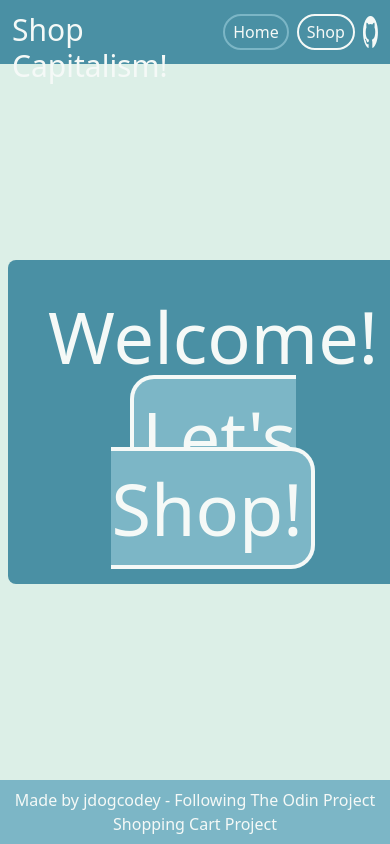
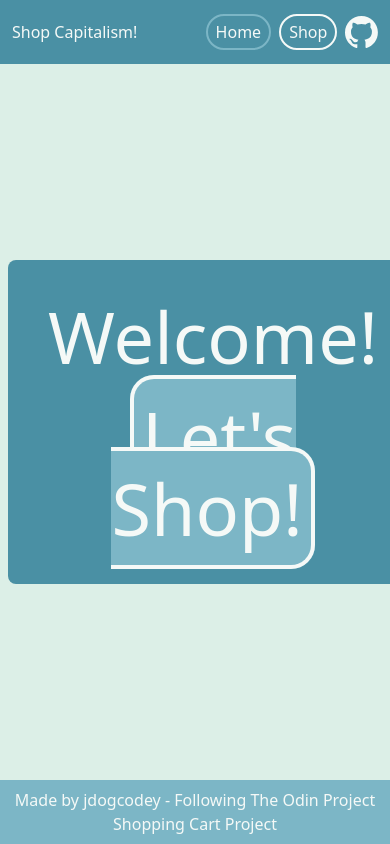
Before and after one commit to jdogcodey/shopping-cart, a React (Vite) app: page / in a window 390 px wide. Shown: the top 844 px of the page. Built offline with nearby package versions, Linux system fonts and the light colour scheme.

Commit message:
fix: mobile basket button

```diff
--- a/src/routes/Header.jsx
+++ b/src/routes/Header.jsx
@@ -3,8 +3,8 @@ import githubLogo from '../assets/github-mark.svg';
 
 export default function Header() {
     return (
-        <header className="flex flex-row justify-between p-3 h-16 bg-[#4a90a4] text-[#f5f9f7]">
-            <Link to='/'><h1 className="text-3xl items-center">Shop Capitalism!</h1></Link>
+        <header className="flex flex-row justify-between items-center p-3 h-16 bg-[#4a90a4] text-[#f5f9f7]">
+            <Link to='/'><h1 className="sm:text-2xl lg:text-3xl items-center">Shop Capitalism!</h1></Link>
             <nav className="flex flex-row items-center h-10">
                 <NavLink to={'/'} className={({isActive, isPending}) => `mr-2 border-solid border-[#f5f9f7] border-2 p-1 rounded-3xl pl-2 pr-2 hover:border-[#7cb6c6] hover:bg-[#dcefe7] hover:text-[#7cb6c6] ${isActive ? 'active' : isPending ? 'pending' : ''}`}>Home</NavLink>
                 <NavLink to={'/shopping'} className={({isActive, isPending}) => `mr-2 border-solid border-[#f5f9f7] border-2 p-1 rounded-3xl pl-2 pr-2 hover:border-[#7cb6c6] hover:bg-[#dcefe7] hover:text-[#7cb6c6] ${isActive ? 'active' : isPending ? 'pending' : ''}`}>Shop</NavLink>
--- a/src/routes/Shopping.jsx
+++ b/src/routes/Shopping.jsx
@@ -12,7 +12,7 @@ export default function Shopping() {
 
     const [sideState, updateSideState] = useState(true)
 
-   return <main className="grid sm:grid-cols-1 md:grid-cols-2 lg:grid-cols-3 m-6 gap-2 h-full">
+   return <main className="grid sm:grid-cols-1 md:grid-cols-2 lg:grid-cols-3 m-2 md:m-6 gap-2 h-full w-full">
     {data.map((item) => (
         <Itemcard key={item.id} itemObject={item}/>
     ))}
--- a/src/routes/Sidebar.jsx
+++ b/src/routes/Sidebar.jsx
@@ -4,7 +4,7 @@ import { Link } from "react-router-dom"
 export default function Sidebar({ shoppingCart, addToCart, removeFromCart, changeCountInCart, noInCart, updateSideState }) {
 
 
-    return <div className='z-10 flex flex-col absolute right-0 top-16 w-96 bg-[#4a90a4] min-h-screen pb-2'>
+    return <div className='z-10 flex flex-col absolute right-0 top-16 w-full md:w-96 bg-[#4a90a4] h-full pb-2 transform transition-transform duration-300 ease-in-outS'>
         <div className="flex flex-row place-content-between pl-2 pr-2 text-white text-xl items-center">
             <h2 className=''>Basket:</h2>
             <button className="border-solid border-[#f5f9f7] border-2 rounded-3xl pl-2 pr-2 hover:border-[#7cb6c6] hover:bg-[#dcefe7] hover:text-[#7cb6c6]" onClick={() => {updateSideState(false)}}>Hide</button>
--- a/src/routes/Sidebutton.jsx
+++ b/src/routes/Sidebutton.jsx
@@ -1,7 +1,7 @@
 import PropTypes from "prop-types"
 
 export default function Sidebutton({ updateSideState }) {
-    return <button className='z-10 right-5 top-20 fixed text-white bg-[#4a90a4] p-2 text-2xl rounded-md border-solid border-white border-2 hover:border-[#7cb6c6] hover:bg-[#dcefe7] hover:text-[#7cb6c6]' onClick={() => {updateSideState(true)}}>Basket &lt;</button>
+    return <button className='z-10 right-5 top-20 fixed text-white bg-[#4a90a4] p-2 text-md md:text-2xl rounded-md border-solid border-white border-2 hover:border-[#7cb6c6] hover:bg-[#dcefe7] hover:text-[#7cb6c6]' onClick={() => {updateSideState(true)}}>Basket &lt;</button>
 }
 
 Sidebutton.propTypes = {
```
Also changed, not shown: src/main.jsx (line endings or trailing spaces).
